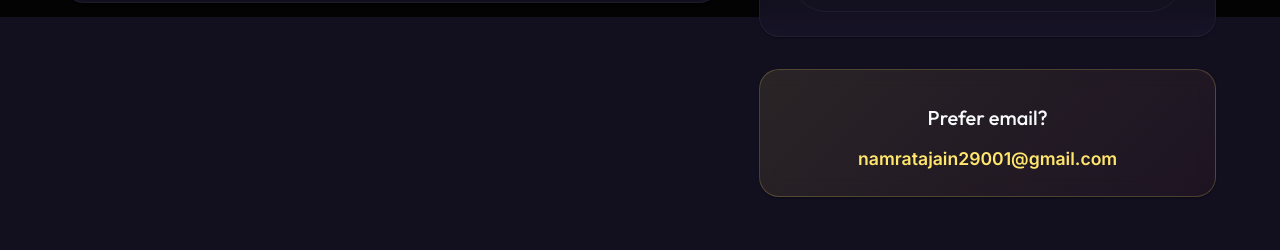
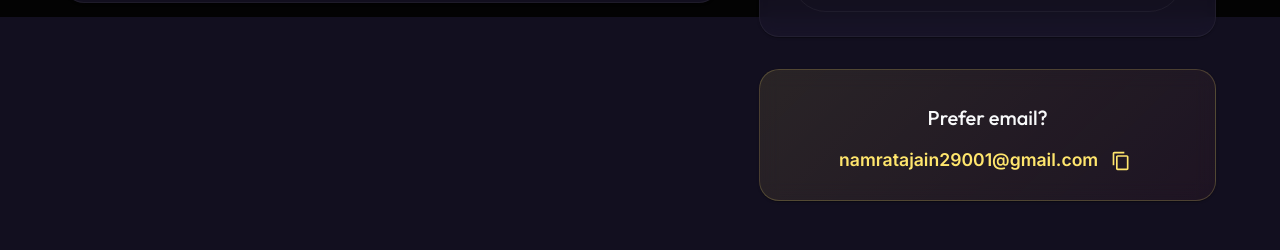
Before and after one commit to Namrata-J/nj_portfolio, a Next.js app: page /contact in a window 1280 px wide. Shown: the part 783-1033 px from the top of the page. Built offline with nearby package versions, Linux system fonts and the light colour scheme.

Commit message:
Complete EmailJS integration and add copy-to-clipboard functionality

```diff
--- a/src/app/contact/page.tsx
+++ b/src/app/contact/page.tsx
@@ -20,8 +20,12 @@ import LinkedInIcon from '@mui/icons-material/LinkedIn';
 import TwitterIcon from '@mui/icons-material/Twitter';
 import EmailIcon from '@mui/icons-material/Email';
 import InstagramIcon from '@mui/icons-material/Instagram';
+import dynamic from 'next/dynamic';
+import emailjs from '@emailjs/browser';
 import PageTransition from '../../components/PageTransition';
 import { personalInfo } from '../../data/content';
+import ContentCopyIcon from '@mui/icons-material/ContentCopy';
+import CheckIcon from '@mui/icons-material/Check';
 
 const socialLinks = [
     { icon: <GitHubIcon />, label: 'GitHub', href: personalInfo.social.github, color: '#F8F9FA' },
@@ -45,27 +49,39 @@ const inputSx = {
 export default function ContactPage() {
     const [formData, setFormData] = useState({ name: '', email: '', message: '' });
     const [status, setStatus] = useState<'idle' | 'loading' | 'success' | 'error'>('idle');
+    const [copied, setCopied] = useState(false);
 
     const handleSubmit = async (e: React.FormEvent) => {
         e.preventDefault();
         setStatus('loading');
 
         try {
-            const response = await fetch(`https://formspree.io/namratajain29001@gmail.com`, {
-                method: 'POST',
-                headers: { 'Content-Type': 'application/json' },
-                body: JSON.stringify(formData),
-            });
+            // Note: These are placeholder IDs.
+            // The user will need to replace them or I will provide instructions.
+            await emailjs.send(
+                'service_portfolio',
+                'template_contact',
+                {
+                    from_name: formData.name,
+                    from_email: formData.email,
+                    message: formData.message,
+                    to_email: 'namratajain29001@gmail.com',
+                },
+                'YOUR_PUBLIC_KEY'
+            );
 
-            if (response.ok) {
             setStatus('success');
             setFormData({ name: '', email: '', message: '' });
-            } else {
+        } catch (error) {
+            console.error('EmailJS Error:', error);
             setStatus('error');
         }
-        } catch (error) {
-            setStatus('error');
-        }
+    };
+
+    const copyToClipboard = () => {
+        navigator.clipboard.writeText(personalInfo.email);
+        setCopied(true);
+        setTimeout(() => setCopied(false), 2000);
     };
 
     return (
@@ -228,19 +244,31 @@ export default function ContactPage() {
                                     <Typography variant="h6" sx={{ mb: 1.5 }}>
                                         Prefer email?
                                     </Typography>
-                                    <a
-                                        href={`mailto:${personalInfo.email}`}
-                                        style={{
+                                    <Box sx={{ display: 'flex', alignItems: 'center', justifyContent: 'center', gap: 1 }}>
+                                        <Typography
+                                            variant="body1"
+                                            sx={{
                                                 color: '#FFE66D',
-                                            textDecoration: 'none',
                                                 fontWeight: 600,
                                                 fontSize: '1.1rem',
                                             }}
-                                        onMouseEnter={(e) => (e.currentTarget.style.textDecoration = 'underline')}
-                                        onMouseLeave={(e) => (e.currentTarget.style.textDecoration = 'none')}
                                         >
                                             {personalInfo.email}
-                                    </a>
+                                        </Typography>
+                                        <IconButton
+                                            size="small"
+                                            onClick={copyToClipboard}
+                                            sx={{ color: '#FFE66D' }}
+                                            title="Copy to clipboard"
+                                        >
+                                            {copied ? <CheckIcon fontSize="small" /> : <ContentCopyIcon fontSize="small" />}
+                                        </IconButton>
+                                    </Box>
+                                    {copied && (
+                                        <Typography variant="caption" sx={{ color: '#4ECDC4', mt: 1, display: 'block' }}>
+                                            Copied to clipboard!
+                                        </Typography>
+                                    )}
                                 </CardContent>
                             </Card>
                         </motion.div>
```
Lines whose indentation alone changed are shown as unchanged.
